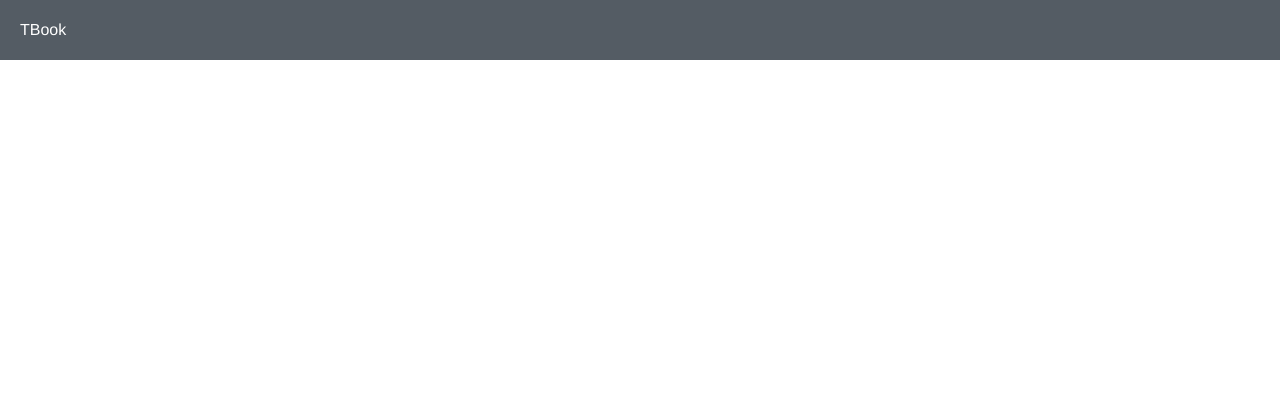
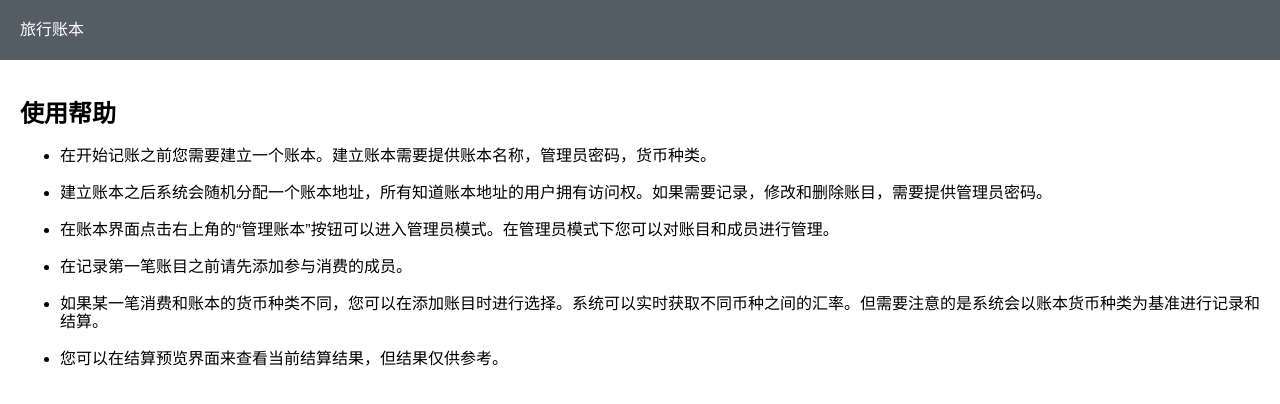
Before and after one commit to junorz/travel-book-ui, a Vue app: page /#/help in a window 1280 px wide. Shown: the top 404 px of the page. Built offline with nearby package versions, Linux system fonts and the light colour scheme; what vue-clipboard2 would draw is missing.

Commit message:
implements functions.

```diff
--- a/public/index.html
+++ b/public/index.html
@@ -6,7 +6,7 @@
   <meta http-equiv="X-UA-Compatible" content="IE=edge">
   <meta name="viewport" content="width=device-width,initial-scale=1.0">
   <link rel="icon" href="<%= BASE_URL %>favicon.ico">
-  <title>travel-book-ui</title>
+  <title>旅行账本</title>
   <style>
     body {
       font-family: "Helvetica Neue", Helvetica, "PingFang SC", "Hiragino Sans GB", "Microsoft YaHei", "微软雅黑", Arial, sans-serif;
--- a/src/components/Admin.vue
+++ b/src/components/Admin.vue
@@ -23,7 +23,7 @@
       </div>
       <div class="buttonArea">
         <el-button size="small" @click="settlePreview()">
-          <i class="el-icon-document-checked"></i>&nbsp;结算
+          <i class="el-icon-document-checked"></i>&nbsp;结算预览
         </el-button>
       </div>
     </el-row>
--- /dev/null
+++ b/src/components/Help.vue
@@ -0,0 +1,28 @@
+<template>
+    <div>
+        <h2>使用帮助</h2>
+        <ul>
+            <li>在开始记账之前您需要建立一个账本。建立账本需要提供账本名称，管理员密码，货币种类。</li>
+            <br />
+            <li>建立账本之后系统会随机分配一个账本地址，所有知道账本地址的用户拥有访问权。如果需要记录，修改和删除账目，需要提供管理员密码。</li>
+            <br />
+            <li>在账本界面点击右上角的“管理账本”按钮可以进入管理员模式。在管理员模式下您可以对账目和成员进行管理。</li>
+            <br />
+            <li>在记录第一笔账目之前请先添加参与消费的成员。</li>
+            <br />
+            <li>如果某一笔消费和账本的货币种类不同，您可以在添加账目时进行选择。系统可以实时获取不同币种之间的汇率。但需要注意的是系统会以账本货币种类为基准进行记录和结算。</li>
+            <br />
+            <li>您可以在结算预览界面来查看当前结算结果，但结果仅供参考。</li>
+        </ul>
+    </div>
+</template>
+
+<script>
+    export default {
+        name: "Help.vue"
+    }
+</script>
+
+<style scoped>
+
+</style>
--- a/src/components/Home.vue
+++ b/src/components/Home.vue
@@ -9,7 +9,7 @@
     </el-row>
     <el-row>
       <el-col>
-        <el-button>
+        <el-button @click="navToUserGuide()">
           <i class="el-icon-question"></i>&nbsp;使用帮助
         </el-button>
       </el-col>
@@ -208,6 +208,9 @@ export default {
 
       return result;
     },
+    navToUserGuide: function () {
+      this.$router.push('help');
+    },
     ...mapActions([
       Types.CHANGE_BOOK_NAME,
       Types.CHANGE_VIEW_MODE,
--- a/src/components/SettlePreview.vue
+++ b/src/components/SettlePreview.vue
@@ -5,7 +5,7 @@
       <el-breadcrumb-item :to="{name: 'travelBook', params: {'url': this.pureUrl}}">账本查看</el-breadcrumb-item>
       <el-breadcrumb-item>结算预览(BETA)</el-breadcrumb-item>
     </el-breadcrumb>
-    <el-alert title="此页面为结算预览，进行结算请到管理员页面" type="info" show-icon></el-alert>
+    <!-- <el-alert title="此页面为结算预览，进行结算请到管理员页面" type="info" show-icon></el-alert> -->
 
     <el-row :gutter="12" style="display: flex; flex-wrap: wrap;">
       <el-col
--- a/src/components/TravelBook.vue
+++ b/src/components/TravelBook.vue
@@ -12,7 +12,9 @@
         </div>
       </div>
       <div class="buttonArea">
-        <el-button size="small" @click="settlePreview()">结算预览</el-button>
+        <el-button size="small" @click="settlePreview()">
+          <i class="el-icon-document-checked"></i>&nbsp;结算预览
+        </el-button>
       </div>
     </el-row>
     <el-row id="urlInput" type="flex" justify="space-between">
@@ -26,7 +28,9 @@
           v-clipboard:copy="accessUrl"
           v-clipboard:success="copySuccess"
           v-clipboard:error="copyFailed"
-        >复制链接</el-button>
+        >
+          <i class="el-icon-copy-document"></i>&nbsp;复制链接
+        </el-button>
         <!-- <el-button type="success" size="mini">分享到微信</el-button> -->
       </div>
     </el-row>
--- a/src/context/Consts.js
+++ b/src/context/Consts.js
@@ -2,7 +2,7 @@ const base = 'http://localhost:8080/api/travelbooks';
 const frontBase = 'http://localhost:8081';
 
 export default {
-    appName: "TBook",
+    appName: "旅行账本",
     URLs: {
         base,
         frontBase,
--- a/src/context/TravelBookMixin.js
+++ b/src/context/TravelBookMixin.js
@@ -30,9 +30,9 @@ export default {
             this.loading = true;
             // 切换视图模式
             switch (this.$route.name) {
-
                 case "travelBook":
                 case "settlePreview":
+                case "help":
                     this.CHANGE_VIEW_MODE({ viewMode: true });
                     break;
                 case "home":
--- a/src/router.js
+++ b/src/router.js
@@ -5,6 +5,7 @@ import Home from './components/Home'
 import TravelBook from './components/TravelBook'
 import SettlePreview from './components/SettlePreview'
 import Admin from './components/Admin'
+import Help from './components/Help'
 
 Vue.use(Router)
 
@@ -29,6 +30,11 @@ export default new Router({
       path: '/t/:url/admin',
       name: 'admin',
       component: Admin
+    },
+    {
+      path: "/help",
+      name: "help",
+      component: Help
     }
     // {
     //   path: '/',
```
